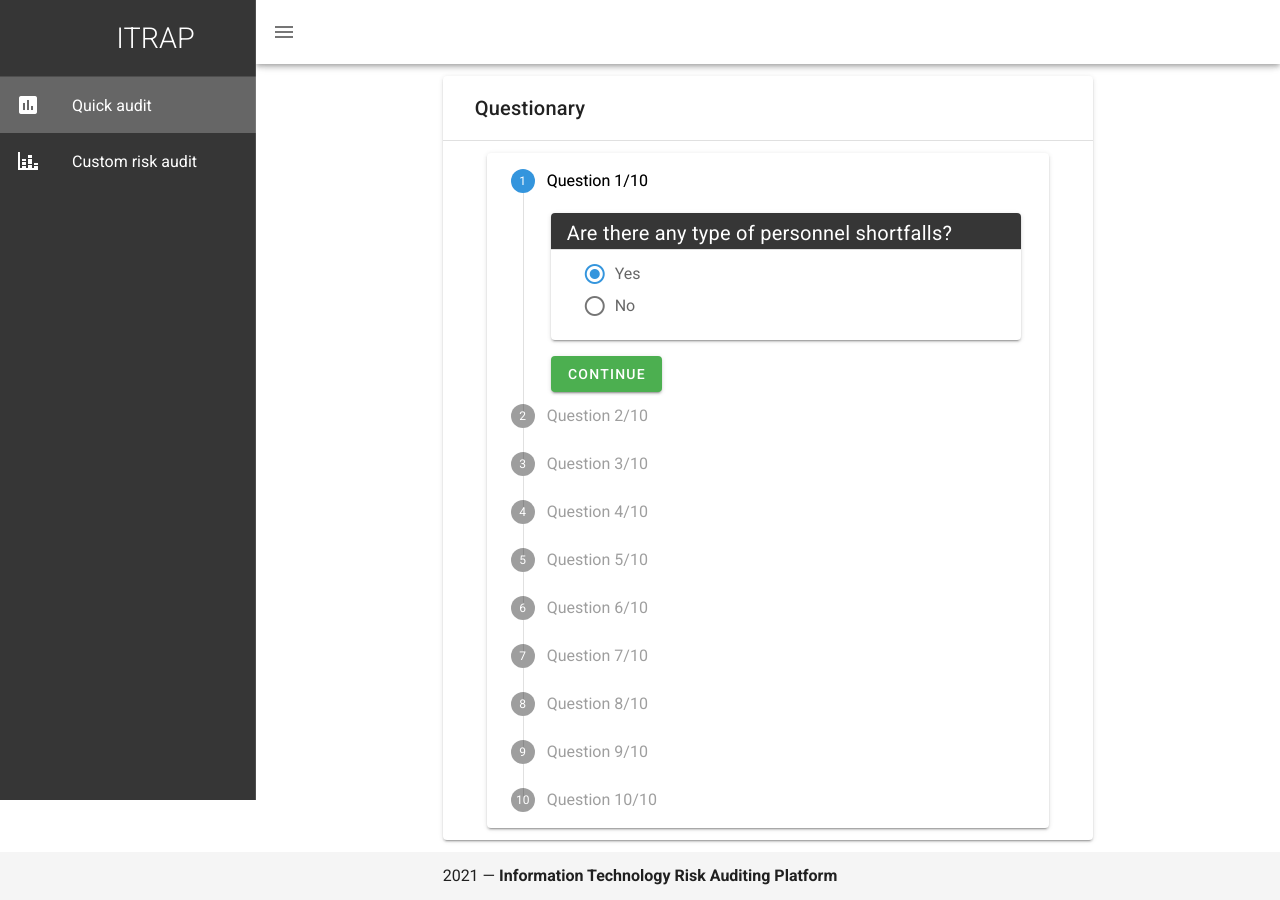
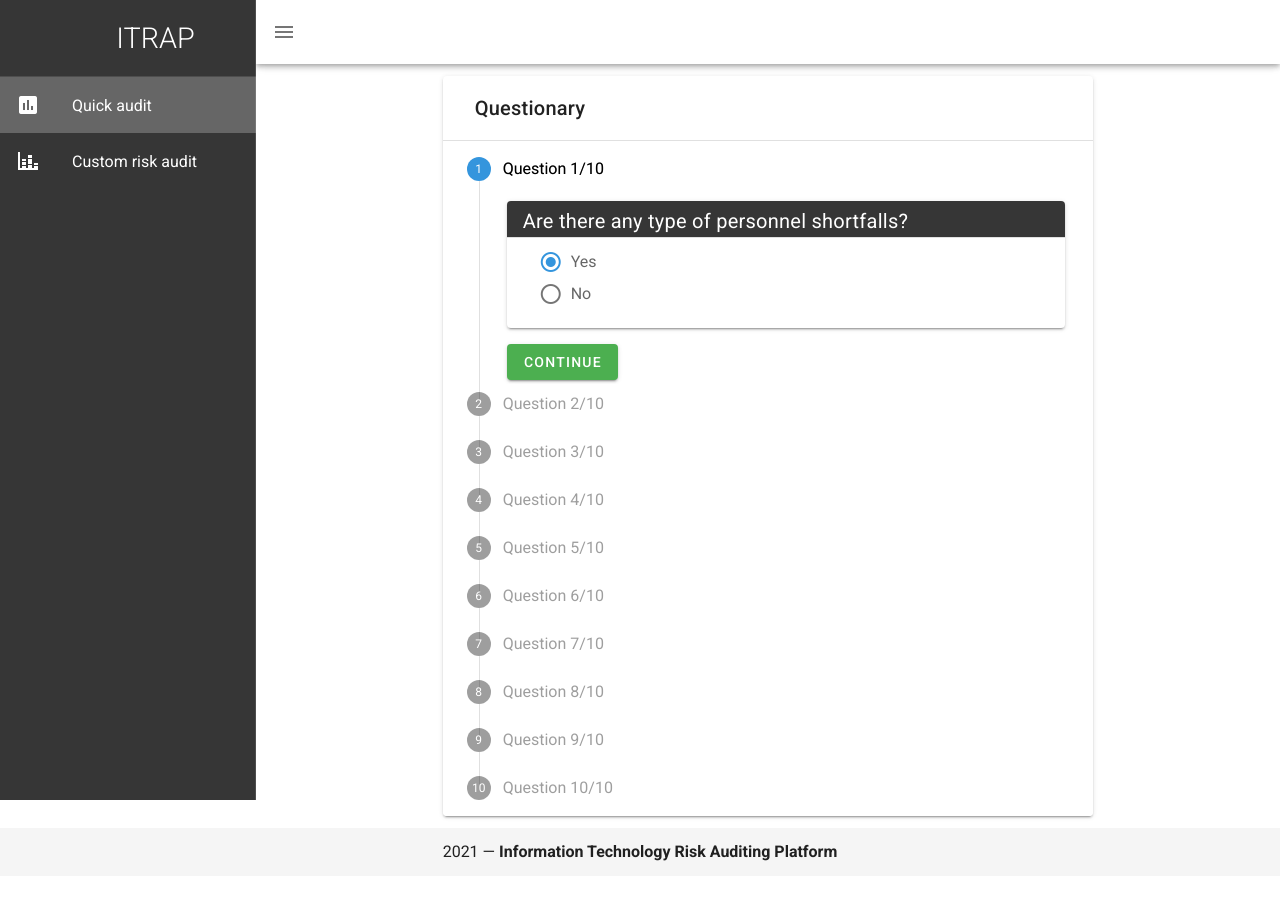
Before and after one commit to javiervidrua/ITRAP, a Vue app in the folder webpage/: page /#/ in a window 1280 px wide. After the commit the page ends 876 px from the top, so only its background shows below. Built offline with nearby package versions, Linux system fonts and the light colour scheme.

Commit message:
Fixed some classes and improved the UX

```diff
--- a/webpage/src/views/QuickAudit.vue
+++ b/webpage/src/views/QuickAudit.vue
@@ -8,11 +8,12 @@
         <v-card>
           <v-card-title class="ml-4">Questionary</v-card-title>
           <v-divider></v-divider>
-          <v-container>
+          <v-container class="ma-0 pa-0">
             <v-stepper
               v-model="step"
               vertical
-              class="mx-8 pb-0">
+              class="ma-0 pa-0"
+              flat>
 
               <v-stepper-step
                 class="py-2 pt-4"
@@ -556,7 +557,8 @@
       </v-container>
 
       <v-container
-        v-if="!showStepper">
+        v-if="!showStepper"
+        class="mb-0 pb-0">
         <v-card class="pb-4">
           <v-card-title class="ml-4">Results
             <v-spacer></v-spacer>
@@ -565,22 +567,24 @@
             </v-btn>
           </v-card-title>
           <v-divider></v-divider>
-          <v-container>
+          <v-container class="ma-0 pa-0">
             <v-card
               v-if="results.length === 0"
-              class="ml-8 mt-8 mr-8 mb-2">
+              class="ma-0 pb-0"
+              flat>
               <v-card-title class="green white--text">
                 Congratulations!
               </v-card-title>
               <v-divider></v-divider>
-              <v-card-text class="font-weight-medium">
+              <v-card-text class="font-weight-medium mt-4">
                 You have no software risks!
               </v-card-text>
             </v-card>
 
             <v-card
               v-if="results.length !== 0"
-              class="ml-8 mt-8 mr-8 mb-2">
+              class="ma-0 pb-0"
+              flat>
               <v-card-title class="red white--text">There are some problems to fix</v-card-title>
               <v-divider></v-divider>
               <v-card-actions>
```
Also changed, not shown: 5 other files (tests, documents, lock files or other folders).
